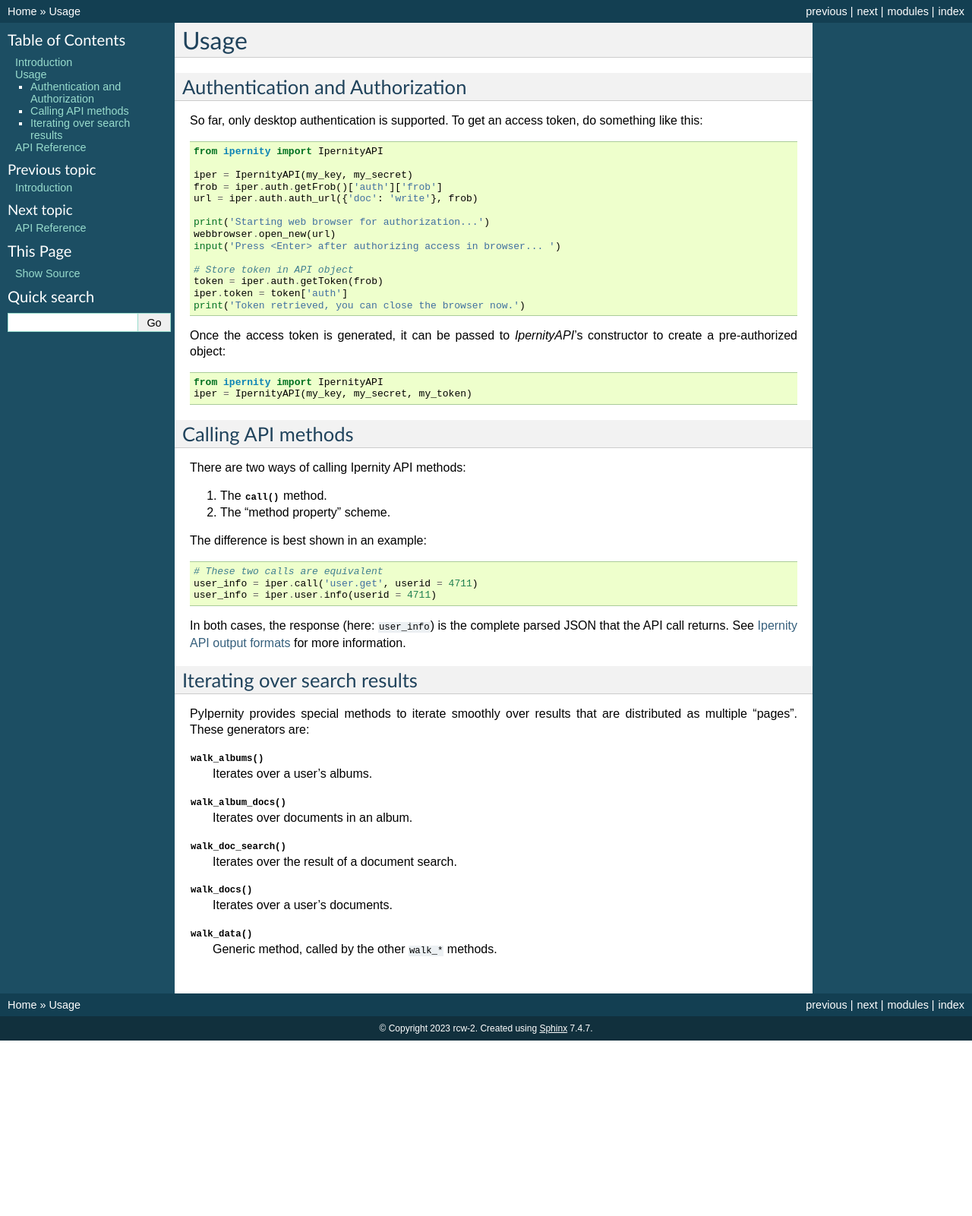
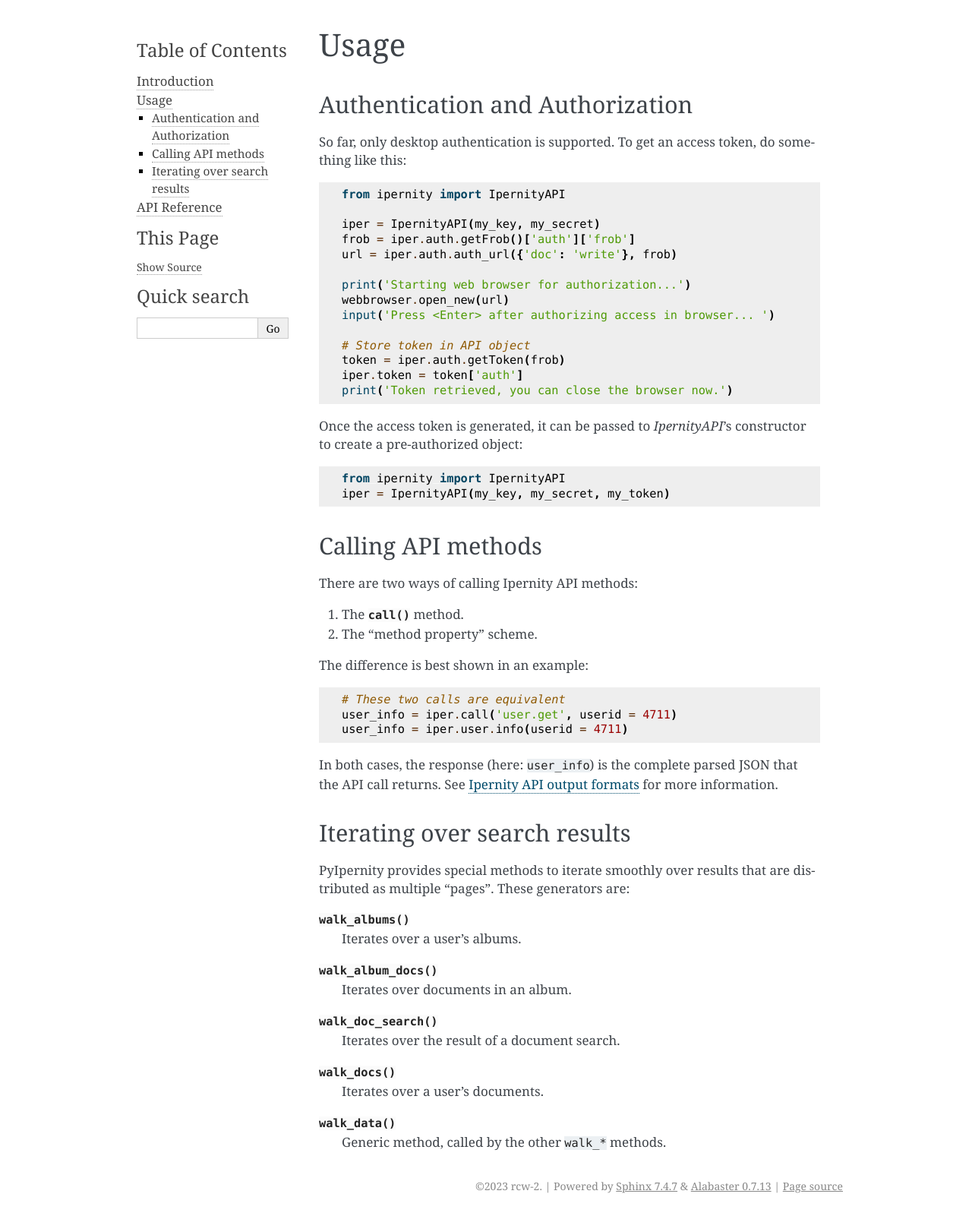
Before and after one commit to rcw-2/python-ipernity, a Sphinx documentation site: the page built from docs/usage.rst, in a window 1280 px wide. Shown: the whole page at 76% size. Built offline with Sphinx 7.4.7, drawn with Linux system fonts in a browser that asks for light colours; the version number could not be read and is left out; before the commit the page ends 1370 px from its top, so only the background shows below that.

Commit message:
Removed obsolete settings

```diff
--- a/docs/conf.py
+++ b/docs/conf.py
@@ -99,17 +99,13 @@
 # The theme to use for HTML and HTML Help pages.  See the documentation for
 # a list of builtin themes.
 #
-html_theme = 'classic'
+# html_theme = 'classic'
 
 # Theme options are theme-specific and customize the look and feel of a theme
 # further.  For a list of options available for each theme, see the
 # documentation.
 #
-html_theme_options = {
-    'logo':         'reswue.webp',
-    'logo_name':    True,
-    'description':  description,
-}
+# html_theme_options = {}
 
 # Add any paths that contain custom static files (such as style sheets) here,
 # relative to this directory. They are copied after the builtin static files,
@@ -137,7 +133,7 @@
 # -- Options for HTMLHelp output ---------------------------------------------
 
 # Output file base name for HTML help builder.
-htmlhelp_basename = 'ImageOrgDoc'
+htmlhelp_basename = 'PyIpernityDoc'
 
 
 # -- Options for LaTeX output ------------------------------------------------
@@ -230,22 +226,6 @@
     ),
 }
 
-# -- Options for APIDoc extension --------------------------------------------
-
-apidocrun_destdir = '_api'
-apidocrun_maxdepth = 3
-apidocrun_implicit_namespaces = True
-apidocrun_separate_modules = True
-#apidocrun_tocfile = None
-apidocrun_module_first = True
-
-apidocrun_module_paths = {
-    '../ipernity': {},
-}
-
-# Override default APIDOC options since they are set in autodoc_default_options:
-os.environ['SPHINX_APIDOC_OPTIONS'] = 'members'
-
 # -- Local overrides ---------------------------------------------------------
 
 if (os.path.isfile('/etc/.0acb81c396') or
```
